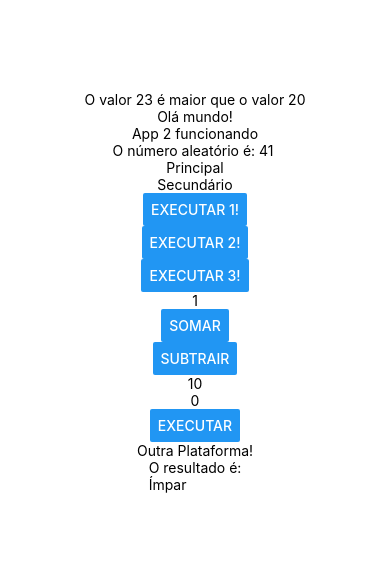
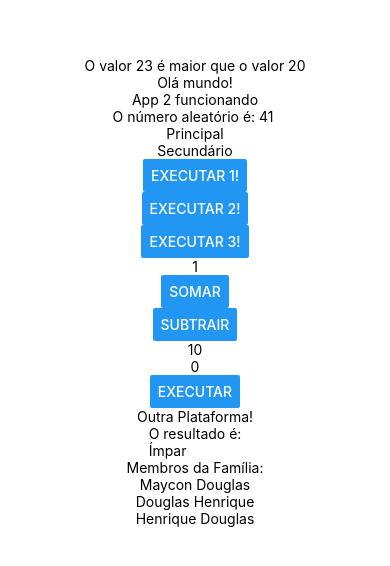
Before and after one commit to Maycdouglas/estudosReactNative, a React Native app: screen / in a window 390 px wide. Shown: the part 130-696 px from the top of the page. Built offline with nearby package versions, Linux system fonts and the light colour scheme.

Commit message:
insere exemplo com propschildren

```diff
--- a/App.js
+++ b/App.js
@@ -10,6 +10,13 @@ import PaiDireto from './src/fundamentos/ComunicacaoDireta/PaiDireto';
 import PaiIndireto from './src/fundamentos/ComunicacaoIndireta/PaiIndireto';
 import Plataforma from './src/fundamentos/Plataforma';
 import RenderizacaoCondicional from './src/fundamentos/RenderizacaoCondicional';
+import Familia from './src/fundamentos/PropsChildren/Familia';
+import Membro from './src/fundamentos/PropsChildren/Membro';
+
+
+
+
+
 import { SafeAreaView, StyleSheet, Text, View } from 'react-native';
 
 export default function App() {
@@ -27,6 +34,16 @@ export default function App() {
       <PaiIndireto/>
       <Plataforma/>
       <RenderizacaoCondicional num={3}/>
+      <Familia>
+        <Membro nome="Maycon" sobrenome="Douglas"/>
+        <Membro nome="Douglas" sobrenome="Henrique"/>
+        <Membro nome="Henrique" sobrenome="Douglas"/>
+      </Familia>
+
+
+
+
+
     </SafeAreaView>
   );
 }
--- /dev/null
+++ b/src/fundamentos/PropsChildren/Familia.js
@@ -0,0 +1,11 @@
+import React, { useState } from 'react';
+import { View, Text, Button } from 'react-native';
+
+export default props => {
+    return (
+        <>
+            <Text>Membros da Família:</Text>
+            {props.children}
+        </>
+    )
+}
--- /dev/null
+++ b/src/fundamentos/PropsChildren/Membro.js
@@ -0,0 +1,8 @@
+import React, { useState } from 'react';
+import { View, Text, Button } from 'react-native';
+
+export default props => {
+    return (
+        <Text>{props.nome} {props.sobrenome}</Text>
+    )
+}
```
